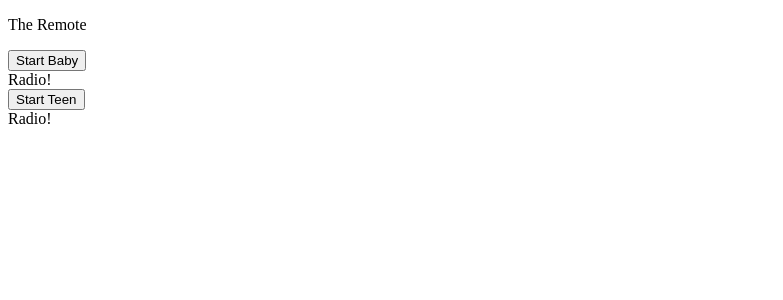
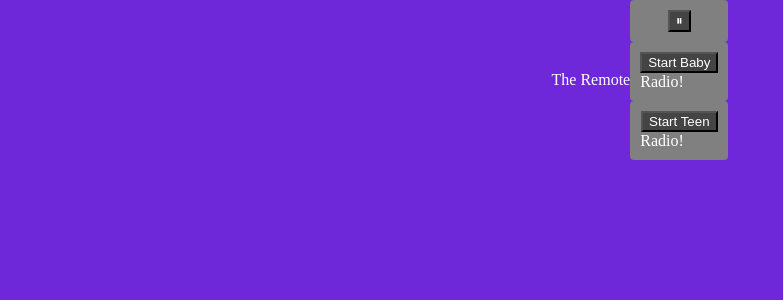
Before and after one commit to drewaogle/radio_lasso, a Django app: page /tuner/main in a window 1280 px wide. Shown: the top 300 px of the page, without its empty margins (0-783 px from the left). Run offline with Django 5.2, Linux system fonts and the light colour scheme.

Commit message:
add some styling, add test pause button

```diff
--- a/acn_ui/tuner/templates/tuner/remote.html
+++ b/acn_ui/tuner/templates/tuner/remote.html
@@ -6,11 +6,42 @@
         <script src="https://cdn.jsdelivr.net/npm/htmx.org@2.0.7/dist/htmx.min.js"
             integrity="sha384-ZBXiYtYQ6hJ2Y0ZNoYuI+Nq5MqWBr+chMrS/RkXpNzQCApHEhOt2aY8EJgqwHLkJ"
             crossorigin="anonymous"></script>
+<style>
+body {
+  background: #6e28d9;
+  padding: 0 24px;
+  color: white;
+  margin: 0;
+  display: flex;
+  justify-content: center;
+  align-items: center;
+}
+.mediabutton {
+  background-color: grey;
+  border-radius:  4px;
+  padding: 10px 10px;
+}
+.mediabutton button {
+  margin-top: 50px;
+  background-color: #444444;
+  color: white;
+  display:block;
+  margin: 0 auto;
+}
+</style>
     </head>
     <body>
         <p>The Remote</p>
         <div id="remotebody">
-            <div class="remotebutton" >
+            <div class="mediabutton" >
+                <input name="player" type="hidden" value="play"></input>
+                {% csrf_token %}
+                <button hx-post="{% url 'tuner:tune' %}" hx-trigger="click" hx-target="#status-out"
+                hx-swap="outerHTML" hx-include="previous [name='player'],[
+                name='csrfmiddlewaretoken']">&#x23F8;</button>
+                <div id="status-out"></div>
+            </div>
+            <div class="mediabutton" >
                 <input name="channel" type="hidden" value="baby"></input>
                 {% csrf_token %}
                 <button hx-post="{% url 'tuner:tune' %}" hx-trigger="click" hx-target="#baby-channel-out"
@@ -18,7 +49,7 @@
                 Baby</button>
                 <div id="baby-channel-out">Radio!</div>
             </div>
-            <div class="remotebutton" >
+            <div class="mediabutton" >
                 <input name="channel" type="hidden" value="teen"></input>
                 {% csrf_token %}
                 <button hx-post="{% url 'tuner:tune' %}" hx-trigger="click" hx-target="#teen-channel-out"
```
